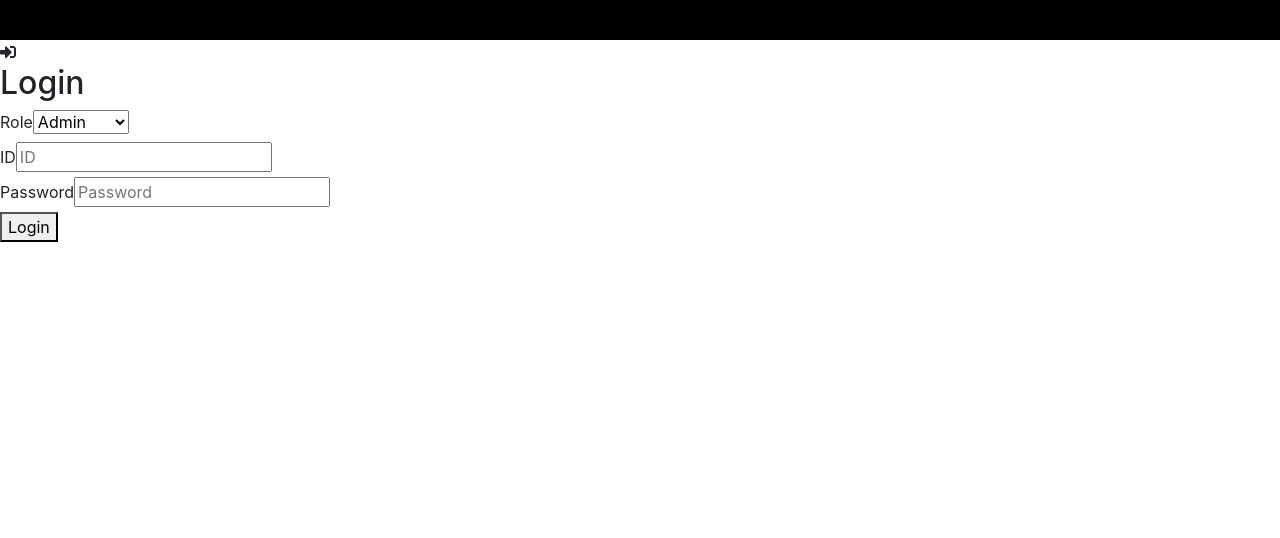
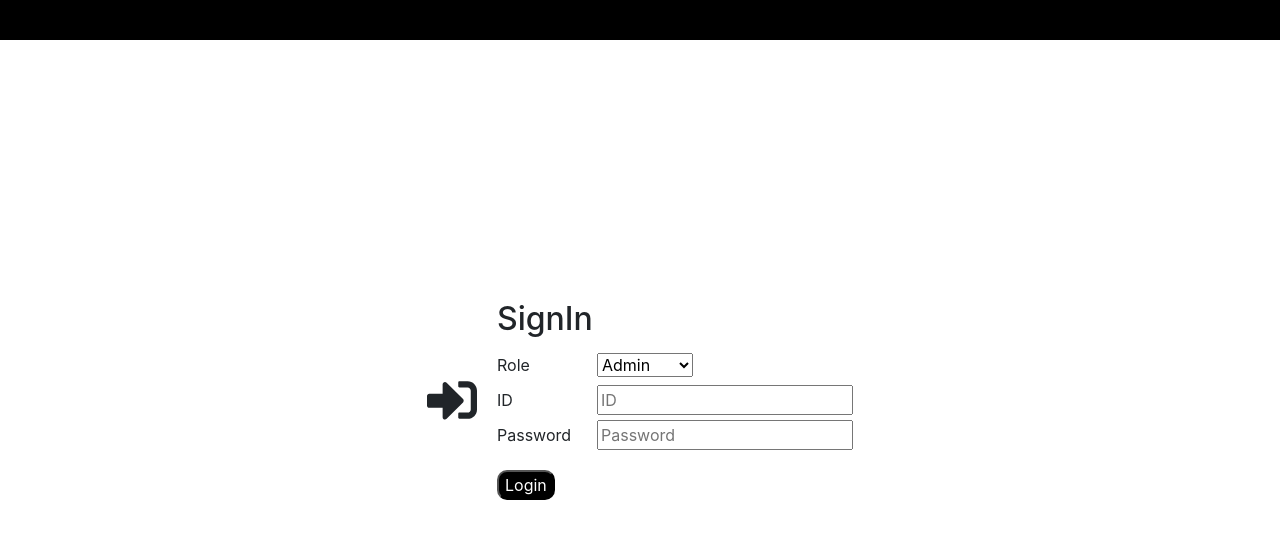
Before and after one commit to Vineeth-Avvaru/ems-frontend, a React (Create React App) app: page /login in a window 1280 px wide. Shown: the top 538 px of the page. Built offline with nearby package versions, Linux system fonts and the light colour scheme.

Commit message:
Admin Hone, Fetch Employees, Design

```diff
--- /dev/null
+++ b/src/components/AdminComponent.css
@@ -0,0 +1,35 @@
+.admin-home-container {
+    display: flex;
+    flex-direction: column;
+    margin: 50px;
+    height: calc(95vh - 100px);
+}
+.results-container {
+    height: 10vh;
+}
+.employees-list-header {
+    display: flex;
+    flex-direction: row;
+    width: 100%;
+    font-weight: 600;
+    color: #595959;
+    padding: 10px;
+    border-bottom: 1px solid #BCB5B5;
+    border-top: 1px solid #BCB5B5;
+    background-color: #F4F3F2;
+}
+
+.header-item {
+    width: 25%;
+    align-self: center;
+}
+
+.add-employee {
+    color: #BCB5B5 ;
+    font-size: 35px;
+}
+
+.add-employee:hover {
+    cursor: pointer;
+    color: black;
+}
--- a/src/components/AdminComponent.jsx
+++ b/src/components/AdminComponent.jsx
@@ -1,20 +1,49 @@
 import React from 'react';
+import { fetchEmployees } from '../redux/ActionCreators';
+import { connect } from 'react-redux';
+import './AdminComponent.css';
+import EmployeesList from './EmployeesListComponent';
+import { FontAwesomeIcon } from '@fortawesome/react-fontawesome'
+import { faPlusCircle } from '@fortawesome/free-solid-svg-icons'
+import { UncontrolledTooltip } from 'reactstrap';
+
+const mapStateToProps = state => {
+    return {
+        employeesData: state.EmployeesData.employees,
+    }
+}
+
+const mapDispatchToProps = (dispatch) => ({
+    fetchEmployees: () => dispatch(fetchEmployees()),
+})
 
 class AdminHome extends React.Component {
-    constructor(props){
-        super(props);
-        this.state = {
 
-        }
+    componentDidMount() {
+        this.props.fetchEmployees();
     }
-
     render() {
-        return(
-            <div>
-                Hii I am Admin's Home Page
+        return (
+            <div className="admin-home-container">
+                <h3 className="results-container"><b>Current Employees: </b> {this.props.employeesData.length}</h3>
+                <div className="employees-list-header">
+                    <div className="header-item">Employee ID</div>
+                    <div className="header-item">Name</div>
+                    <div className="header-item">Employee Role</div>
+                    <div className="header-item">Actions</div>
+                </div>
+                <div>
+                    {this.props.employeesData.length ? <EmployeesList employees={this.props.employeesData} /> : ""}
+                </div>
+                <div>
+                <FontAwesomeIcon icon={faPlusCircle} id="Addtooltip" className="add-employee" />
+                <UncontrolledTooltip placement="bottom" target="Addtooltip">
+                    Add Employee
+                </UncontrolledTooltip>
+                </div>
             </div>
         )
     }
 }
 
-export default AdminHome;
+export default (connect(mapStateToProps, mapDispatchToProps)(AdminHome));
--- /dev/null
+++ b/src/components/EmployeeListComponent.css
@@ -0,0 +1,26 @@
+.employee-content {
+    display: flex;
+    flex-direction: row;
+    width: 100%;
+    color: #595959;
+    padding: 10px;
+    border-bottom: 1px solid #BCB5B5;
+}
+
+.list-item {
+    width: 25%;
+    align-self: center;
+}
+
+.action-items {
+    display: flex;
+    flex-direction: row;
+}
+
+.action-icon {
+    margin-right: 20px;
+}
+
+.action-icon:hover {
+    cursor: pointer;
+}
--- /dev/null
+++ b/src/components/EmployeesListComponent.jsx
@@ -0,0 +1,48 @@
+import React from 'react';
+import { FontAwesomeIcon } from '@fortawesome/react-fontawesome'
+import { faTrash, faEdit, faPaperPlane } from '@fortawesome/free-solid-svg-icons'
+import { UncontrolledTooltip } from 'reactstrap';
+import './EmployeeListComponent.css'
+
+class EmployeesList extends React.Component {
+
+    render() {
+        const employees = this.props.employees.map((item, index) => {
+            return (
+                <div key={index} className="employee-content">
+                    <div  className="list-item">{item.ID}</div>
+                    <div  className="list-item">{item.Name}</div>
+                    <div  className="list-item">{item.Role}</div>
+                    <div  className="list-item action-items">
+                        <div>
+                            <FontAwesomeIcon icon={faPaperPlane} id="Reviewtooltip" className="action-icon"/>
+                            <UncontrolledTooltip placement="left" target="Reviewtooltip">
+                            Submit Review
+                            </UncontrolledTooltip>
+                        </div>
+                        <div>
+                            <FontAwesomeIcon icon={faEdit} id="Edittooltip" className="action-icon"/>
+                            <UncontrolledTooltip placement="bottom" target="Edittooltip">
+                            Edit
+                            </UncontrolledTooltip>
+                        </div>
+                        <div>
+                            <FontAwesomeIcon icon={faTrash} id="Deletetooltip" className="action-icon"/>
+                            <UncontrolledTooltip placement="right" target="Deletetooltip">
+                            Delete
+                            </UncontrolledTooltip>
+                        </div>
+                    </div>
+                </div>
+            )
+        })
+        return (
+            <div>
+                {employees}
+            </div>
+        )
+
+    }
+}
+
+export default EmployeesList;
--- /dev/null
+++ b/src/components/LoginComponent.css
@@ -0,0 +1,41 @@
+.login-container {
+    display: flex;
+    flex-direction: row;
+    padding: 50px;
+    /* border: 2px solid #BCB5B5 ; */
+    justify-content: center;
+    align-items: center;
+    position: absolute;
+	top:0;
+	bottom: 0;
+	left: 0;
+	right: 0;
+	margin: auto;
+}
+
+.login-icon {
+    font-size: 50px;
+    margin-right: 20px;
+}
+
+.login-label {
+    width: 100px;
+}
+
+.login-submit {
+    color: white;
+    background-color: black;
+    margin-top: 15px;
+    border-radius: 10px;
+}
+
+.signin-heading {
+    margin-bottom: 15px;
+}
+
+.login-form {
+    display: flex;
+    flex-direction: column;
+    justify-content: center;
+    margin: auto;
+}
--- a/src/components/LoginComponent.jsx
+++ b/src/components/LoginComponent.jsx
@@ -1,8 +1,9 @@
 import React from 'react';
 import { userLogin, onRoleChange, onIDChange, onPasswordChange } from '../redux/ActionCreators';
 import { connect } from 'react-redux';
-import { FontAwesomeIcon } from '@fortawesome/react-fontawesome'
-import { faSignInAlt } from '@fortawesome/free-solid-svg-icons'
+import { FontAwesomeIcon } from '@fortawesome/react-fontawesome';
+import { faSignInAlt } from '@fortawesome/free-solid-svg-icons';
+import './LoginComponent.css'
 
 const mapStateToProps = state => {
     return {
@@ -32,19 +33,22 @@ class Login extends React.Component {
 
     render() {
         return (
-            <div>
-                <FontAwesomeIcon icon={faSignInAlt} />
-                <h2>Login</h2>
-                <form onSubmit={this.handleLogin}>
+            <div className="login-container">
+                <div>
+                <FontAwesomeIcon icon={faSignInAlt} className="login-icon" />
+                </div>
+                <div>
+                <h2 className="signin-heading">SignIn</h2>
+                <form onSubmit={this.handleLogin} className="login-form">
                     <div>
-                        <label>Role</label>
+                        <label className="login-label">Role</label>
                         <select value={this.props.loginData.role} onChange={(event) => this.props.onRoleChange(event.target.value)}>
                             <option value="Admin">Admin</option>
                             <option value="Employee">Employee</option>
                         </select>
                     </div>
                     <div>
-                        <label>ID</label>
+                        <label className="login-label">ID</label>
                         <input
                             required
                             type="text"
@@ -54,11 +58,14 @@ class Login extends React.Component {
                         />
                     </div>
                     <div>
-                        <label>Password</label>
+                        <label className="login-label">Password</label>
                         <input required type="password" placeholder="Password" value={this.props.loginData.password} onChange={(event) => this.props.onPasswordChange(event.target.value)} />
                     </div>
-                    <button type="submit">Login</button>
+                    <div>
+                    <button type="submit" className="login-submit">Login</button>
+                    </div>
                 </form>
+                </div>
             </div>
         )
     }
--- a/src/redux/ActionCreators.js
+++ b/src/redux/ActionCreators.js
@@ -2,6 +2,7 @@ import * as ActionTypes from './ActionTypes';
 import { apiServicePost, apiServiceGet } from '../shared/ApiService';
 
 const USERLOGINURL = '/login';
+const FETCHEMPLOYEESURL = '/fetchEmployees';
 
 export const onRoleChange = (role) => ({
     type: ActionTypes.ROLE_CHANGE,
@@ -37,3 +38,13 @@ export const userLogin = (role, id, password) => (dispatch) => {
 export const userLogout = ()=> ({
     type: ActionTypes.LOGOUT_USER
 })
+
+export const setEmployeesData = (employeesData) => ({
+    type: ActionTypes.FETCH_EMPLOYEES,
+    payload: employeesData
+})
+
+export const fetchEmployees = () => (dispatch) => {
+    return apiServiceGet(FETCHEMPLOYEESURL)
+    .then(employeesData => dispatch(setEmployeesData(employeesData)));
+}
--- a/src/redux/ActionTypes.js
+++ b/src/redux/ActionTypes.js
@@ -3,3 +3,4 @@ export const ROLE_CHANGE = 'ROLE_CHANGE';
 export const LOGIN_ID_CHANGE = 'LOGIN_ID_CHANGE';
 export const PASSWORD_CHANGE = 'PASSWORD_CHANGE';
 export const LOGOUT_USER = 'LOGOUT_USER';
+export const FETCH_EMPLOYEES = 'FETCH_EMPLOYEES'
--- a/src/redux/configureStore.js
+++ b/src/redux/configureStore.js
@@ -1,13 +1,15 @@
 import { createStore, combineReducers, applyMiddleware } from "redux";
 import { Reducer } from "./reducers/reducer";
 import { UserAuthenticationData } from "./reducers/loginForm";
+import { EmployeesData } from './reducers/employees';
 import thunk from 'redux-thunk';
 
 export const ConfigureStore = () => {
     const store = createStore(
         combineReducers({
             Reducer : Reducer,
-            UserAuthenticationData: UserAuthenticationData
+            UserAuthenticationData: UserAuthenticationData,
+            EmployeesData: EmployeesData
         }),
         applyMiddleware(thunk)
     );
--- a/src/redux/reducers/employees.js
+++ b/src/redux/reducers/employees.js
@@ -0,0 +1,15 @@
+import * as ActionTypes from '../ActionTypes';
+
+export const initialEmployeesData = {
+    employees : [],
+}
+
+export const EmployeesData = (state = initialEmployeesData, action) => {
+
+    switch (action.type) {
+        case ActionTypes.FETCH_EMPLOYEES:
+            return {...state, employees: action.payload.employeesData}
+    default:
+    return state;
+    }
+}
--- a/src/redux/reducers/reducer.js
+++ b/src/redux/reducers/reducer.js
@@ -1,5 +1,4 @@
 export const initialState = {
-    employees : [],
     reviews : []
 }
 
```
